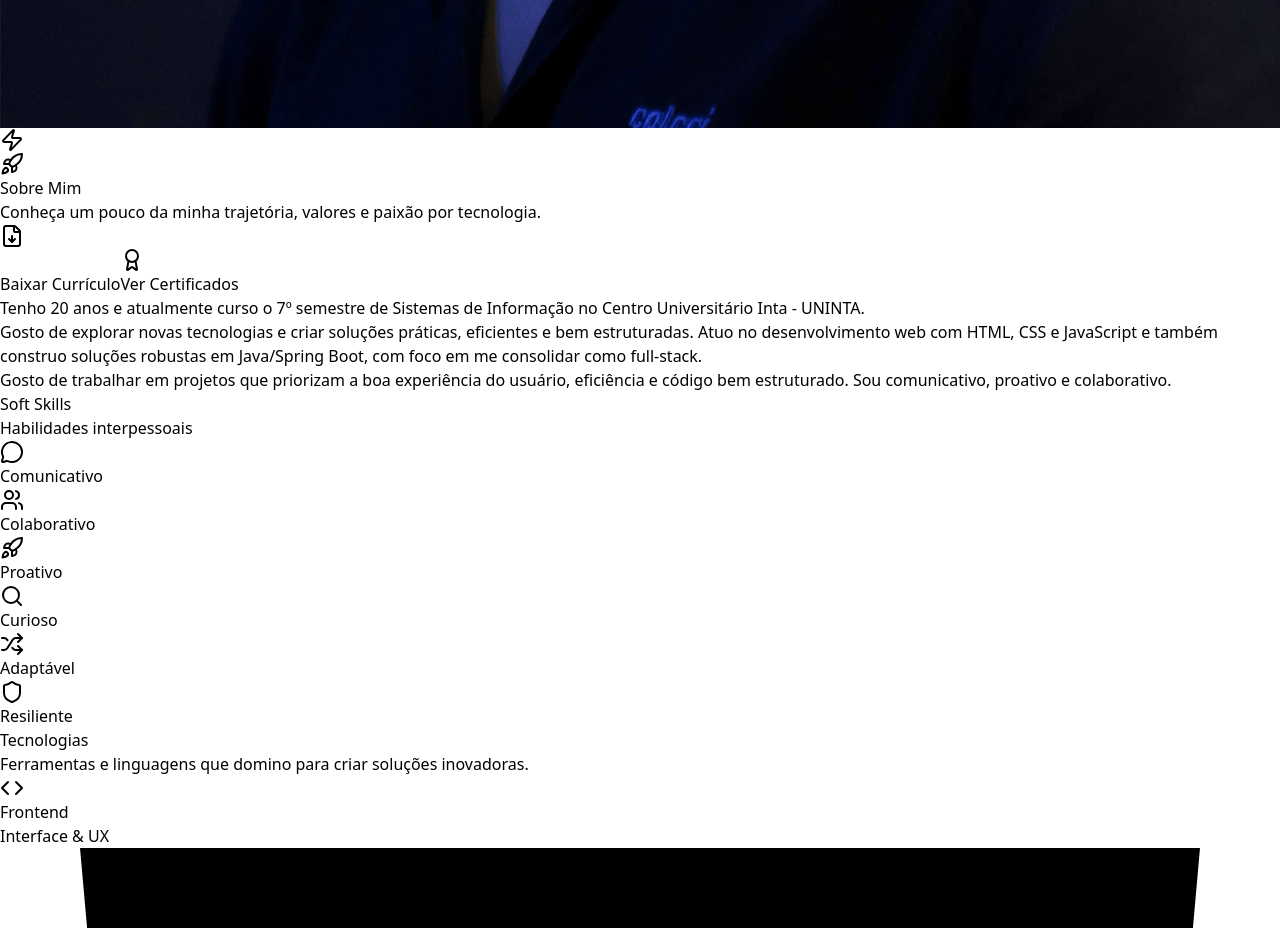
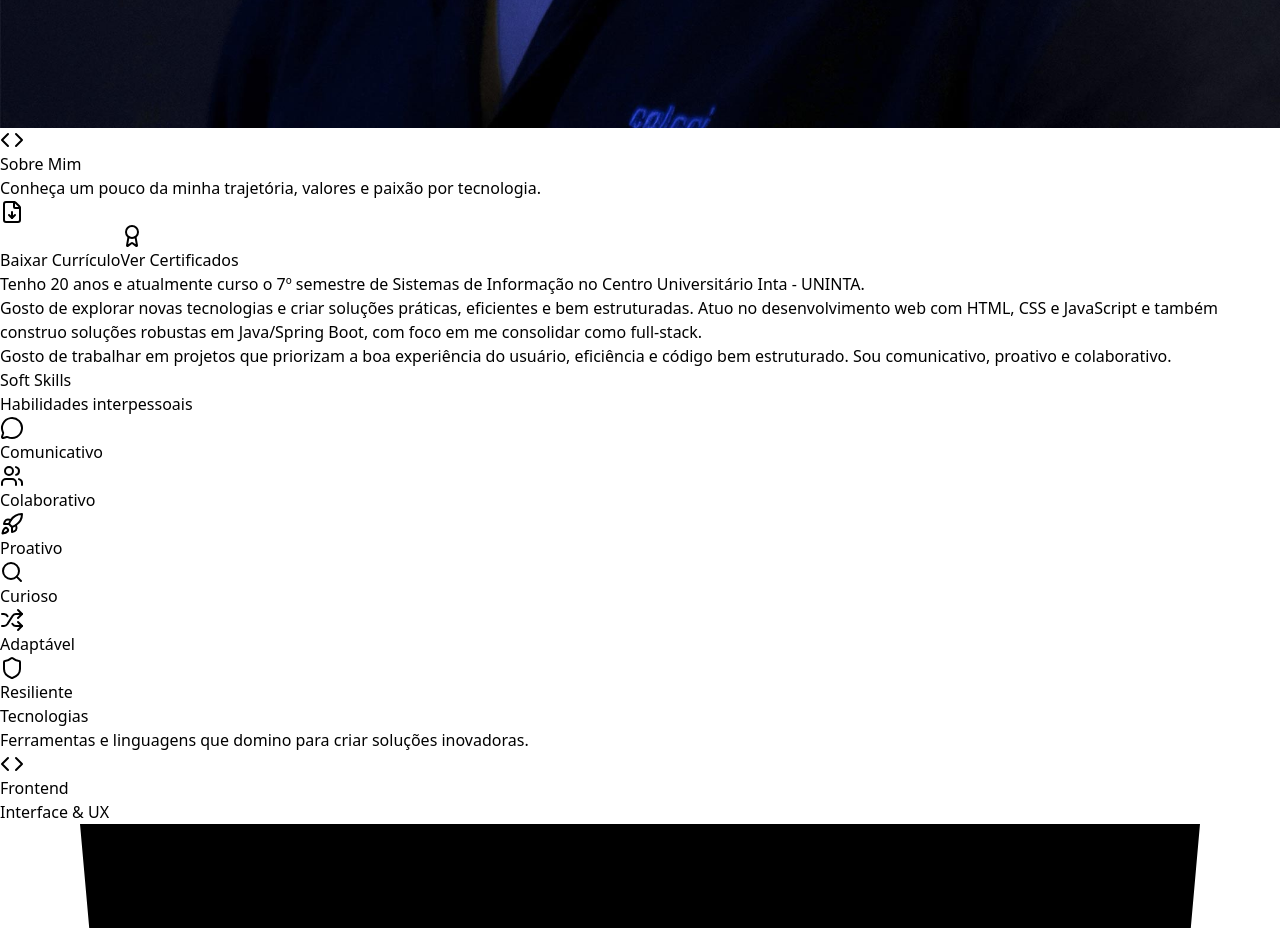
Before and after one commit to Victornck/Curriculum, a React (Vite) app: page / in a window 1280 px wide. Shown: the part 5480-6408 px from the top of the page. Built offline with nearby package versions, Linux system fonts and the light colour scheme.

Commit message:
FotoPerfil Fixed

```diff
--- a/src/App.jsx
+++ b/src/App.jsx
@@ -333,10 +333,7 @@ const App = () => {
               </div>
               {/* Floating elements */}
               <div className="absolute -top-4 -right-4 w-20 h-20 bg-gradient-to-br from-purple-500 to-purple-700 rounded-full flex items-center justify-center shadow-lg shadow-purple-500/50 animate-bounce">
-                <Zap className="w-10 h-10" />
-              </div>
-              <div className="absolute -bottom-4 -left-4 w-20 h-20 bg-gradient-to-br from-purple-600 to-purple-800 rounded-full flex items-center justify-center shadow-lg shadow-purple-500/50 animate-bounce delay-300">
-                <Rocket className="w-10 h-10" />
+                <Code className="w-10 h-10" />
               </div>
             </div>
           </div>
```
